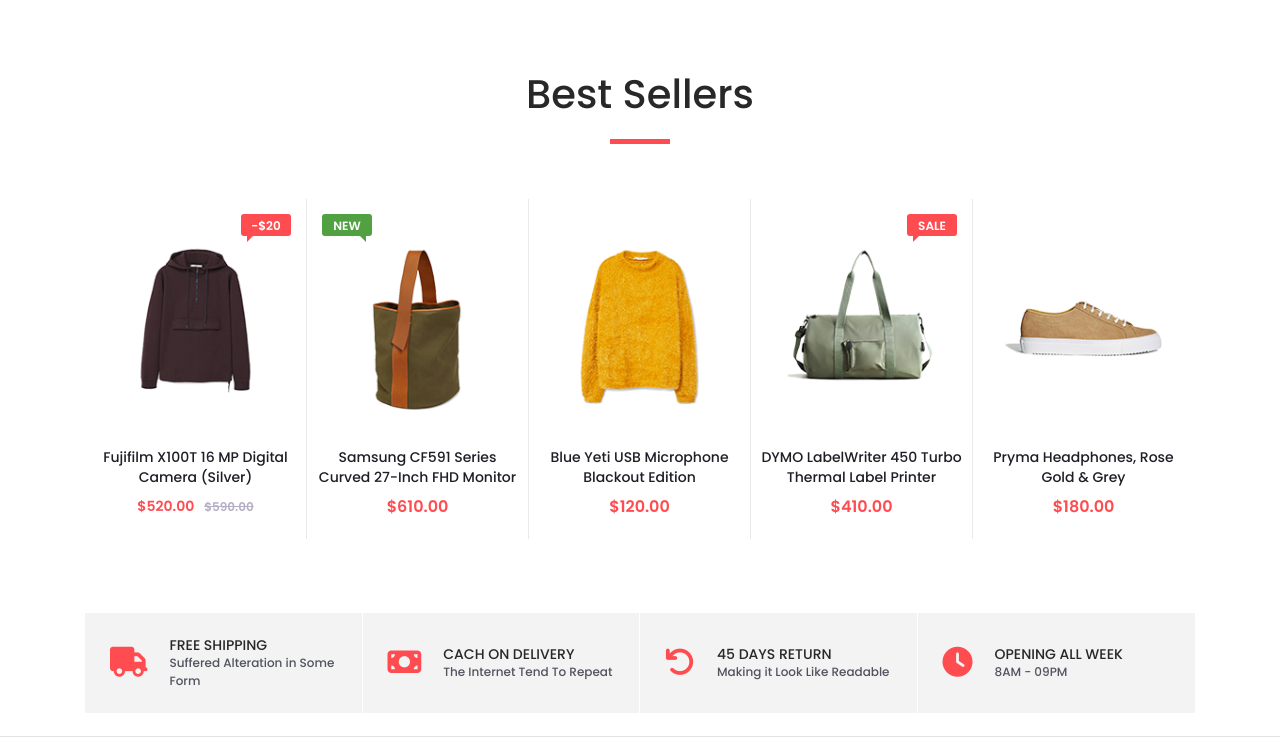
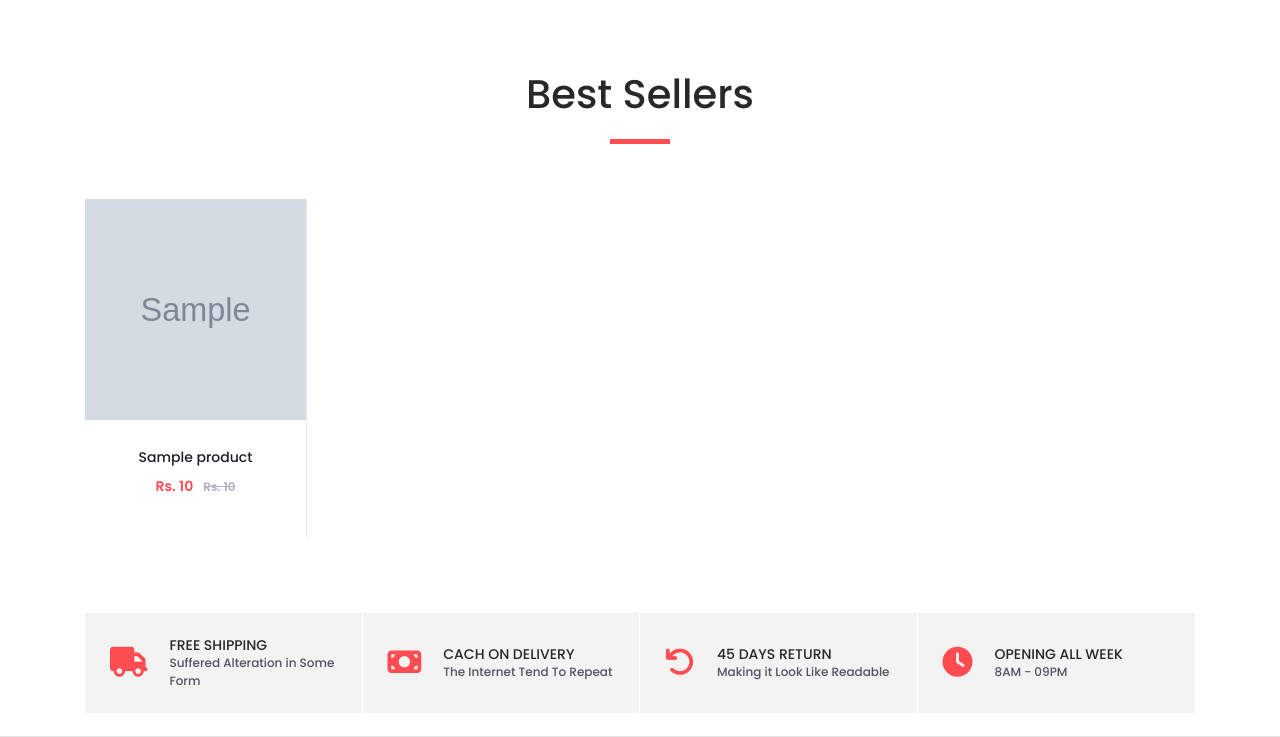
Before and after one commit to vishnusatheeshpulickal/Fashion-store, a PHP site: page / in a window 1280 px wide. Shown: the part 2314-3051 px from the top of the page. Run offline with PHP 8.4, Linux system fonts and the light colour scheme; tables that the repository leaves empty or names only in its code hold one stand-in row (values such as "Sample post"); grey boxes marked "Sample" are stand-in pictures; some libraries are stand-ins or nearby versions.

Commit message:
minor bug is fixed.

```diff
--- a/admin/products.php
+++ b/admin/products.php
@@ -110,7 +110,7 @@
                                 data-toggle="dropdown" aria-haspopup="true" aria-expanded="false">
                                 <i class="fas fa-envelope fa-fw"></i>
 
-                                <span class="badge badge-danger badge-counter">7</span>
+                                <span class="badge badge-danger badge-counter">0</span>
                             </a>
 
                         </li>
--- a/index.php
+++ b/index.php
@@ -126,7 +126,7 @@
 									<div class="product_price">Rs. '.$value['price'].'<span>Rs. '.$value['old_price'].'</span></div>
 								</div>
 							</div>
-							<div class="red_button add_to_cart_button"><a href="../logics/add_cart.php?pid='.$value['product_id'].'&&redirect=./index.php">add to cart</a></div>
+							<div class="red_button add_to_cart_button"><a href="./logics/add_cart.php?pid='.$value['product_id'].'&&redirect=../index.php">add to cart</a></div>
 						</div>');
 						}
 					}
@@ -196,179 +196,29 @@
 
 							<!-- Slide 1 -->
 
-							<div class="owl-item product_slider_item">
+						  <?php
+					if(mysqli_num_rows($run)>0)
+                       {
+                        foreach($datas as $value){
+                           echo('<div class="owl-item product_slider_item">
 								<div class="product-item">
 									<div class="product discount">
 										<div class="product_image">
-											<img src="images/product_1.png" alt="">
+											<img src="uploads/'.$value['image'].'" alt="" height=221px width=226px" alt="">
 										</div>
 										<div class="favorite favorite_left"></div>
-										<div class="product_bubble product_bubble_right product_bubble_red d-flex flex-column align-items-center"><span>-$20</span></div>
 										<div class="product_info">
-											<h6 class="product_name"><a href="single.html">Fujifilm X100T 16 MP Digital Camera (Silver)</a></h6>
-											<div class="product_price">$520.00<span>$590.00</span></div>
+											<h6 class="product_name"><a href="../logics/add_cart.php?pid='.$value['product_id'].'&&redirect=./index.php">'.$value['name'].'</a></h6>
+											<div class="product_price">Rs. '.$value['price'].'<span>Rs. '.$value['old_price'].'</span></div>
 										</div>
 									</div>
 								</div>
-							</div>
+							</div>');
+						}
+					}
+					?>
+					</div>
 
-							<!-- Slide 2 -->
-
-							<div class="owl-item product_slider_item">
-								<div class="product-item women">
-									<div class="product">
-										<div class="product_image">
-											<img src="images/product_2.png" alt="">
-										</div>
-										<div class="favorite"></div>
-										<div class="product_bubble product_bubble_left product_bubble_green d-flex flex-column align-items-center"><span>new</span></div>
-										<div class="product_info">
-											<h6 class="product_name"><a href="single.html">Samsung CF591 Series Curved 27-Inch FHD Monitor</a></h6>
-											<div class="product_price">$610.00</div>
-										</div>
-									</div>
-								</div>
-							</div>
-
-							<!-- Slide 3 -->
-
-							<div class="owl-item product_slider_item">
-								<div class="product-item women">
-									<div class="product">
-										<div class="product_image">
-											<img src="images/product_3.png" alt="">
-										</div>
-										<div class="favorite"></div>
-										<div class="product_info">
-											<h6 class="product_name"><a href="single.html">Blue Yeti USB Microphone Blackout Edition</a></h6>
-											<div class="product_price">$120.00</div>
-										</div>
-									</div>
-								</div>
-							</div>
-
-							<!-- Slide 4 -->
-
-							<div class="owl-item product_slider_item">
-								<div class="product-item accessories">
-									<div class="product">
-										<div class="product_image">
-											<img src="images/product_4.png" alt="">
-										</div>
-										<div class="product_bubble product_bubble_right product_bubble_red d-flex flex-column align-items-center"><span>sale</span></div>
-										<div class="favorite favorite_left"></div>
-										<div class="product_info">
-											<h6 class="product_name"><a href="single.html">DYMO LabelWriter 450 Turbo Thermal Label Printer</a></h6>
-											<div class="product_price">$410.00</div>
-										</div>
-									</div>
-								</div>
-							</div>
-
-							<!-- Slide 5 -->
-
-							<div class="owl-item product_slider_item">
-								<div class="product-item women men">
-									<div class="product">
-										<div class="product_image">
-											<img src="images/product_5.png" alt="">
-										</div>
-										<div class="favorite"></div>
-										<div class="product_info">
-											<h6 class="product_name"><a href="single.html">Pryma Headphones, Rose Gold & Grey</a></h6>
-											<div class="product_price">$180.00</div>
-										</div>
-									</div>
-								</div>
-							</div>
-
-							<!-- Slide 6 -->
-
-							<div class="owl-item product_slider_item">
-								<div class="product-item accessories">
-									<div class="product discount">
-										<div class="product_image">
-											<img src="images/product_6.png" alt="">
-										</div>
-										<div class="favorite favorite_left"></div>
-										<div class="product_bubble product_bubble_right product_bubble_red d-flex flex-column align-items-center"><span>-$20</span></div>
-										<div class="product_info">
-											<h6 class="product_name"><a href="single.html">Fujifilm X100T 16 MP Digital Camera (Silver)</a></h6>
-											<div class="product_price">$520.00<span>$590.00</span></div>
-										</div>
-									</div>
-								</div>
-							</div>
-
-							<!-- Slide 7 -->
-
-							<div class="owl-item product_slider_item">
-								<div class="product-item women">
-									<div class="product">
-										<div class="product_image">
-											<img src="images/product_7.png" alt="">
-										</div>
-										<div class="favorite"></div>
-										<div class="product_info">
-											<h6 class="product_name"><a href="single.html">Samsung CF591 Series Curved 27-Inch FHD Monitor</a></h6>
-											<div class="product_price">$610.00</div>
-										</div>
-									</div>
-								</div>
-							</div>
-
-							<!-- Slide 8 -->
-
-							<div class="owl-item product_slider_item">
-								<div class="product-item accessories">
-									<div class="product">
-										<div class="product_image">
-											<img src="images/product_8.png" alt="">
-										</div>
-										<div class="favorite"></div>
-										<div class="product_info">
-											<h6 class="product_name"><a href="single.html">Blue Yeti USB Microphone Blackout Edition</a></h6>
-											<div class="product_price">$120.00</div>
-										</div>
-									</div>
-								</div>
-							</div>
-
-							<!-- Slide 9 -->
-
-							<div class="owl-item product_slider_item">
-								<div class="product-item men">
-									<div class="product">
-										<div class="product_image">
-											<img src="images/product_9.png" alt="">
-										</div>
-										<div class="product_bubble product_bubble_right product_bubble_red d-flex flex-column align-items-center"><span>sale</span></div>
-										<div class="favorite favorite_left"></div>
-										<div class="product_info">
-											<h6 class="product_name"><a href="single.html">DYMO LabelWriter 450 Turbo Thermal Label Printer</a></h6>
-											<div class="product_price">$410.00</div>
-										</div>
-									</div>
-								</div>
-							</div>
-
-							<!-- Slide 10 -->
-
-							<div class="owl-item product_slider_item">
-								<div class="product-item men">
-									<div class="product">
-										<div class="product_image">
-											<img src="images/product_10.png" alt="">
-										</div>
-										<div class="favorite"></div>
-										<div class="product_info">
-											<h6 class="product_name"><a href="single.html">Pryma Headphones, Rose Gold & Grey</a></h6>
-											<div class="product_price">$180.00</div>
-										</div>
-									</div>
-								</div>
-							</div>
-						</div>
 
 						<!-- Slider Navigation -->
 
```
